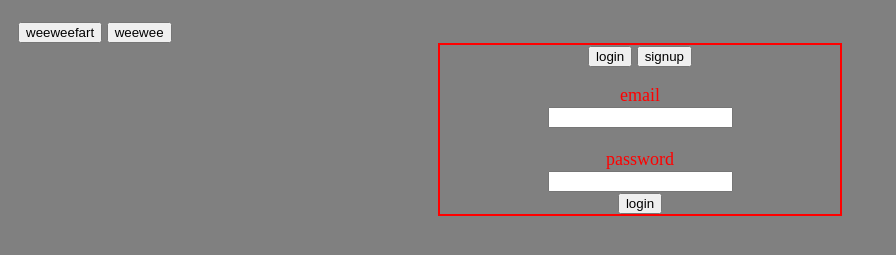
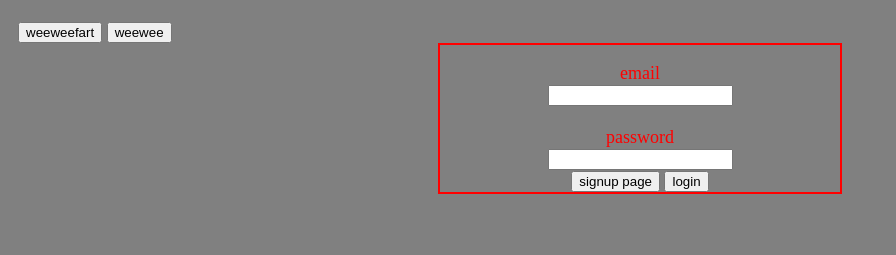
Before and after one commit to lukerupp/BPAProject, a website: page login/login.html in a window 1280 px wide. Shown: the part 87-342 px from the top of the page, without its empty margins (0-896 px from the left). Drawn offline with nearby package versions, Linux system fonts and the light colour scheme.

Commit message:
Update login.html

```diff
--- a/login/login.html
+++ b/login/login.html
@@ -16,8 +16,6 @@
     <button id="skrtyuhyuh">weewee</button>
     <div id="loginOrSignupDesign">
     <div id="loginSignup">
-      <button id="login-switch">login</button>
-      <button id="signup-switch">signup</button>
     </div>
 
     <p id="status"></p>
@@ -29,6 +27,7 @@
       <label for="login-password">password</label>
       <br>
       <input type="password" id="login-password" name="login-password" /> <br />
+      <button id="signup-switch">signup page</button>
       <button id="login-button">login</button>
     </div>
     <div id="signup" hidden>
@@ -42,6 +41,7 @@
       <input type="password" id="signup-password" name="signup-password" />
       <br />
       <button id="signup-button">signup</button>
+      <button id="login-switch">login page</button>
     </div>
   </body>
   </div>
```
